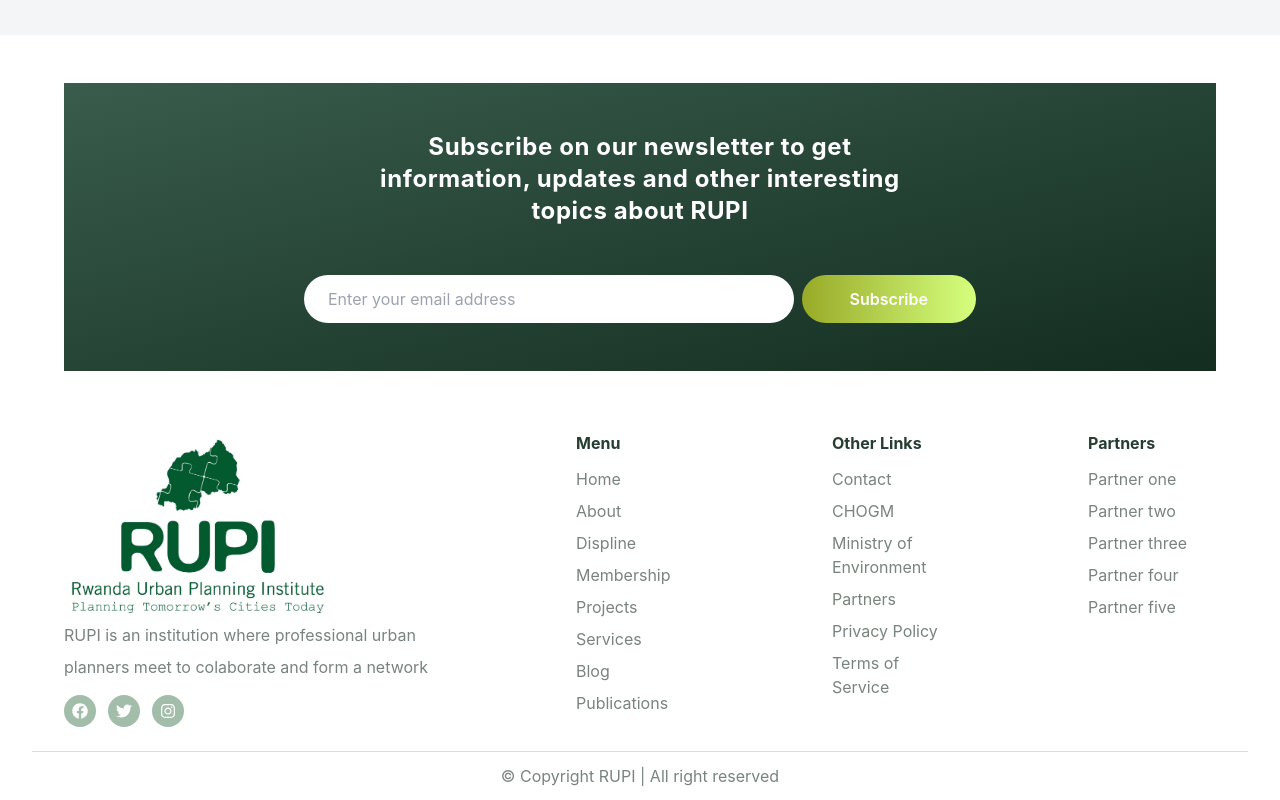
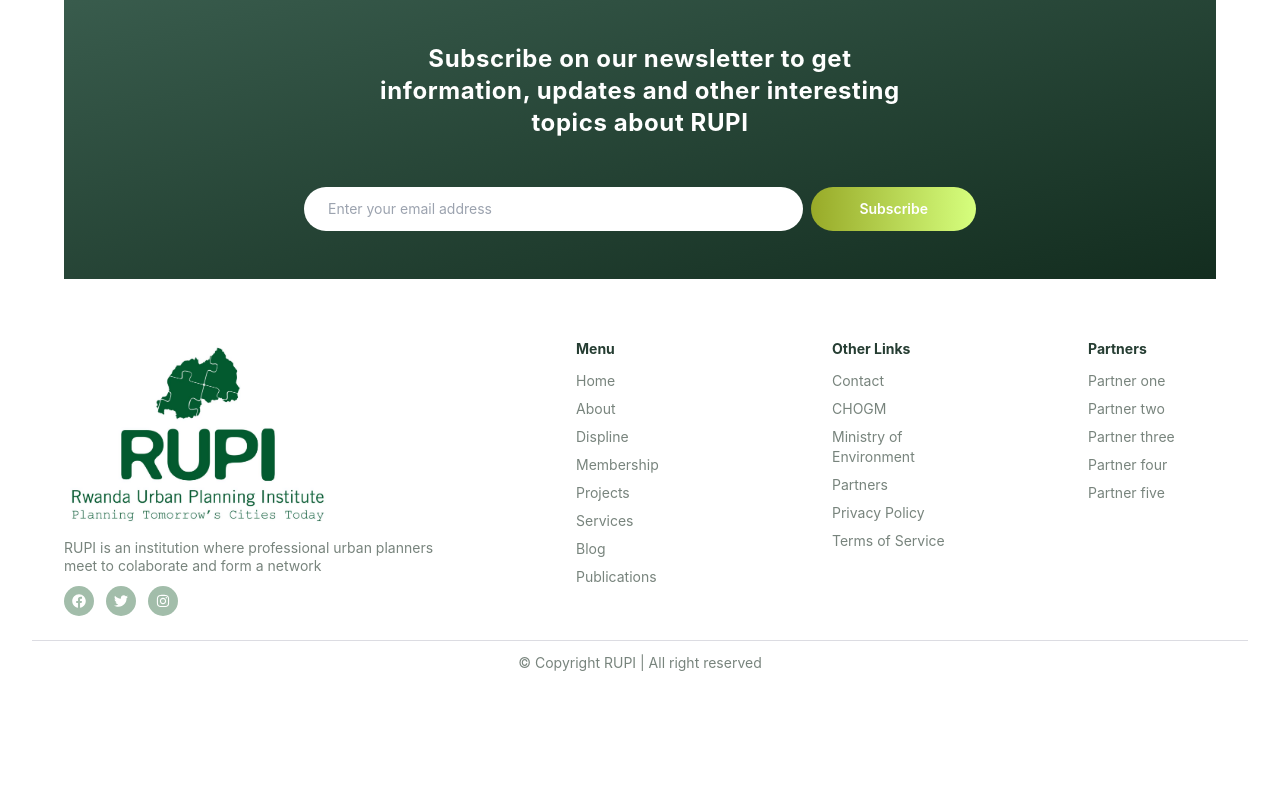
Before and after one commit to FlipSide23/rupi_fe, a React (Create React App) app: page / in a window 1280 px wide. Shown: the part 1881-2681 px from the top of the page. After the commit the page ends 2566 px from the top, so only its background shows below. Built offline with nearby package versions, Linux system fonts and the light colour scheme; a web font is replaced by a local one.

Commit message:
reduce text size

```diff
--- a/src/components/Home/Footer/index.jsx
+++ b/src/components/Home/Footer/index.jsx
@@ -11,7 +11,7 @@ export const Footer = () => {
     <div className="mt-auto flex flex-col items-center w-full bg-white text-grey-601 px-8">
       <div className="flex flex-col max-w-6xl">
         <div className="grid grid-cols-2 md:grid-cols-4 lg:grid-cols-5 gap-x-3 md:gap-x-20 lg:gap-x-32 gap-y-5 py-3">
-          <div className="col-span-full md:col-span-1 lg:col-span-2 flex flex-col">
+          <div className="col-span-full md:col-span-1 lg:col-span-2 flex flex-col space-y-3">
             <NavLink to="/">
               <img
                 src={logo}
@@ -21,12 +21,12 @@ export const Footer = () => {
                 height={188}
               />
             </NavLink>
-            <p className="leading-loose">
+            <p className="leading-tight text-sm">
               RUPI is an institution where professional urban planners
               meet to colaborate and form a network
             </p>
 
-            <div className="flex flex-wrap my-3 items-center space-x-3">
+            <div className="flex flex-wrap items-center space-x-3">
               {socialMedia.map((media, index) => (
                 <a
                   key={media.name}
@@ -75,7 +75,7 @@ export const Footer = () => {
           </div>
         </div>
       </div>
-      <p className="text-center px-8 py-3 w-full border-t border-[#14183E26]">
+      <p className="text-center px-8 py-3 w-full border-t border-[#14183E26] mt-3">
         &copy; Copyright RUPI | All right reserved
       </p>
     </div>
--- a/src/components/Layout/index.jsx
+++ b/src/components/Layout/index.jsx
@@ -3,7 +3,7 @@ import { Footer } from '../Home/Footer';
 
 const Layout = ({ children }) => {
   return (
-    <div className="flex flex-col w-full overflow-x-hidden min-h-screen">
+    <div className="text-sm flex flex-col w-full overflow-x-hidden min-h-screen">
       <div className="flex flex-col flex-grow w-full">{children}</div>
       <Footer />
     </div>
```
